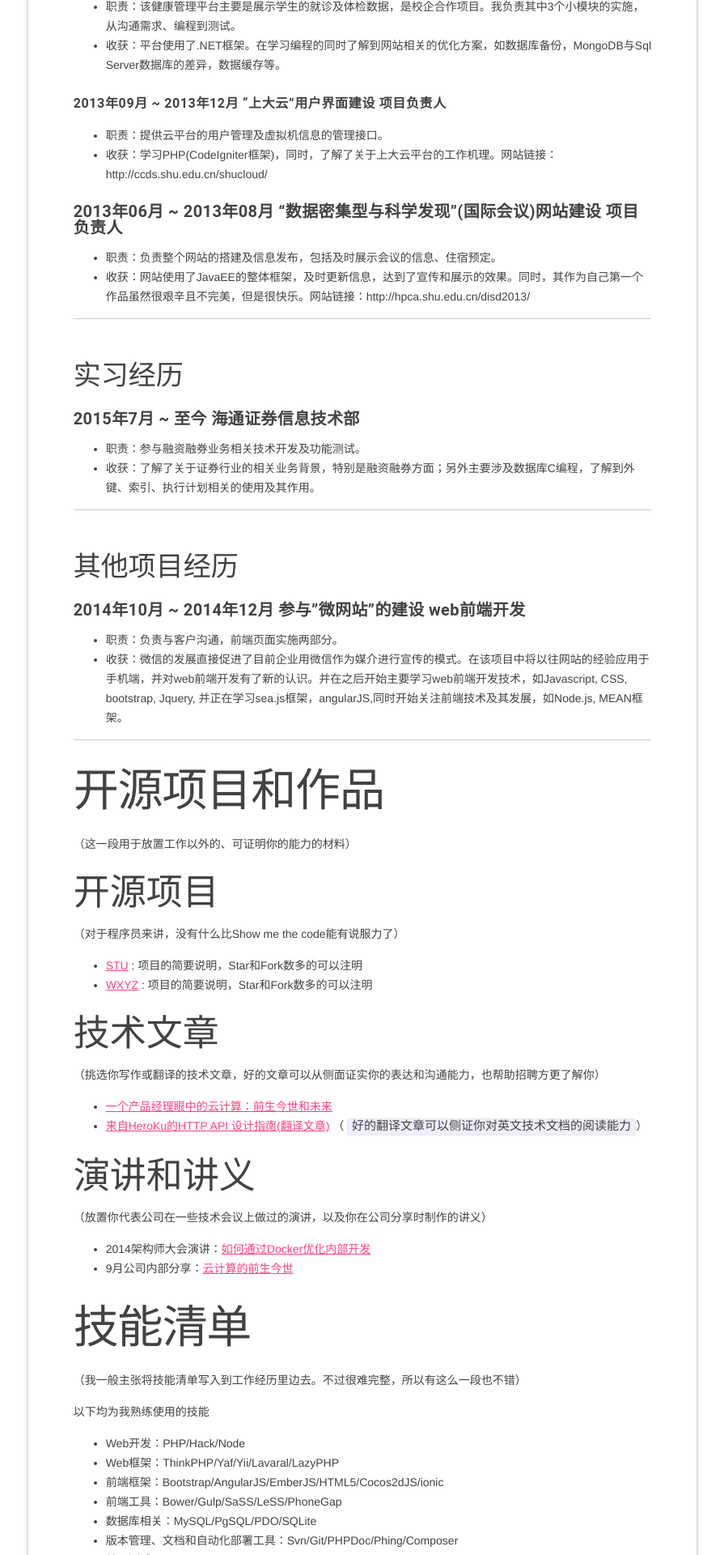
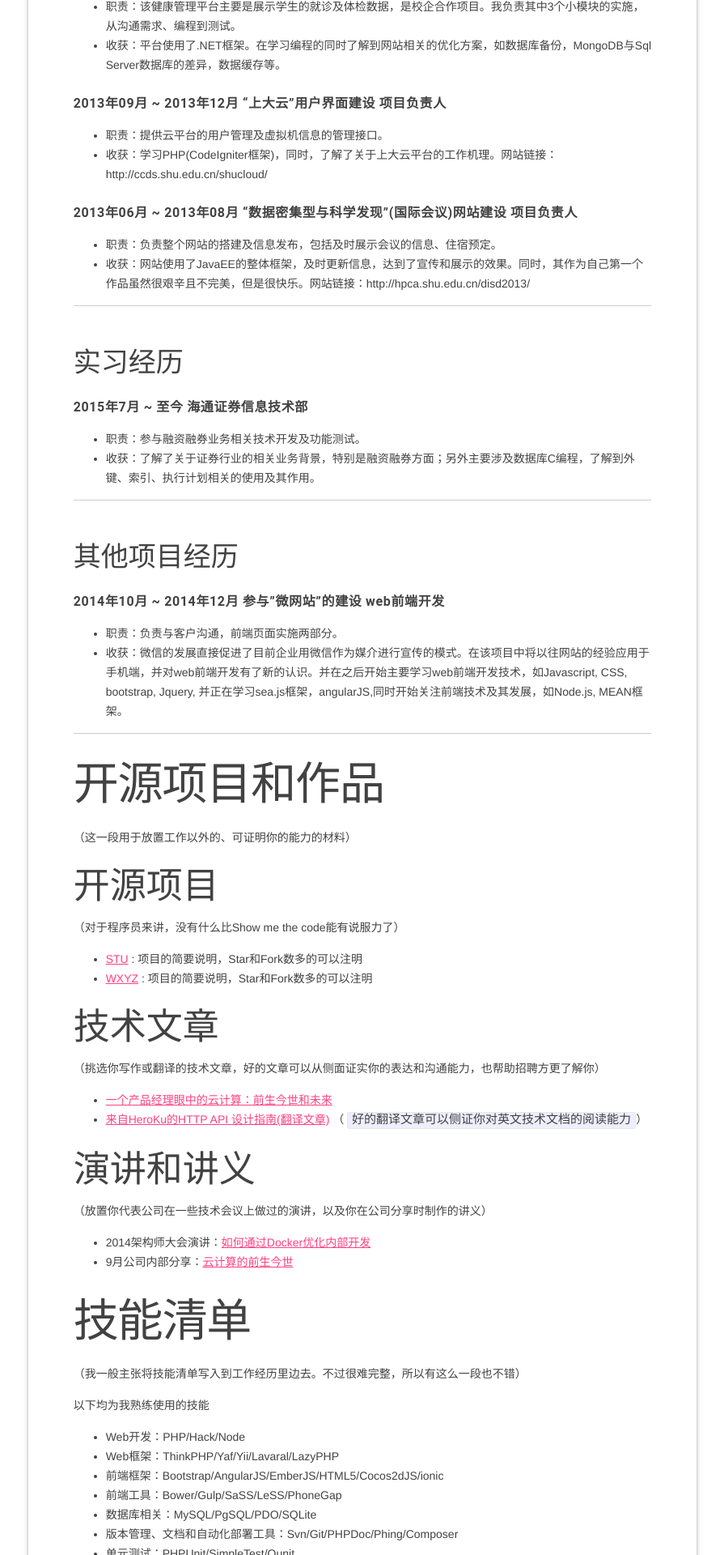
Before and after one commit to elephantsuperjuan/elephant, a Jekyll site: the page built from _posts/2015-08-22-resume.markdown, in a window 1280 px wide. Shown: the part 2339-4259 px from the top of the page at 81% size, without its empty margins (192-1087 px from the left). Built offline with Jekyll 4.4.1, drawn with Linux system fonts in a browser that asks for light colours.

```diff
--- a/_posts/2015-08-22-resume.markdown
+++ b/_posts/2015-08-22-resume.markdown
@@ -82,7 +82,7 @@ Xie Jiang, Xiang Chaojuan, Zhou Zhonghua, et al. “NetCompare: A visualization
  * 收获：学习PHP(CodeIgniter框架)，同时，了解了关于上大云平台的工作机理。网站链接：http://ccds.shu.edu.cn/shucloud/
 
 
-##### **2013年06月 ~ 2013年08月  “数据密集型与科学发现”(国际会议)网站建设 项目负责人**
+###### **2013年06月 ~ 2013年08月  “数据密集型与科学发现”(国际会议)网站建设 项目负责人**
 
  * 职责：负责整个网站的搭建及信息发布，包括及时展示会议的信息、住宿预定。
  * 收获：网站使用了JavaEE的整体框架，及时更新信息，达到了宣传和展示的效果。同时，其作为自己第一个作品虽然很艰辛且不完美，但是很快乐。网站链接：http://hpca.shu.edu.cn/disd2013/
@@ -91,7 +91,7 @@ Xie Jiang, Xiang Chaojuan, Zhou Zhonghua, et al. “NetCompare: A visualization
 
 ### 实习经历
 
-##### **2015年7月 ~ 至今  海通证券信息技术部**
+###### **2015年7月 ~ 至今  海通证券信息技术部**
 
  * 职责：参与融资融券业务相关技术开发及功能测试。
  * 收获：了解了关于证券行业的相关业务背景，特别是融资融券方面；另外主要涉及数据库C编程，了解到外键、索引、执行计划相关的使用及其作用。
@@ -100,7 +100,7 @@ Xie Jiang, Xiang Chaojuan, Zhou Zhonghua, et al. “NetCompare: A visualization
 
 ### 其他项目经历
 
-##### **2014年10月 ~ 2014年12月  参与”微网站”的建设 web前端开发**
+###### **2014年10月 ~ 2014年12月  参与”微网站”的建设 web前端开发**
 
  * 职责：负责与客户沟通，前端页面实施两部分。
  * 收获：微信的发展直接促进了目前企业用微信作为媒介进行宣传的模式。在该项目中将以往网站的经验应用于手机端，并对web前端开发有了新的认识。并在之后开始主要学习web前端开发技术，如Javascript, CSS, bootstrap, Jquery, 并正在学习sea.js框架，angularJS,同时开始关注前端技术及其发展，如Node.js, MEAN框架。
```
